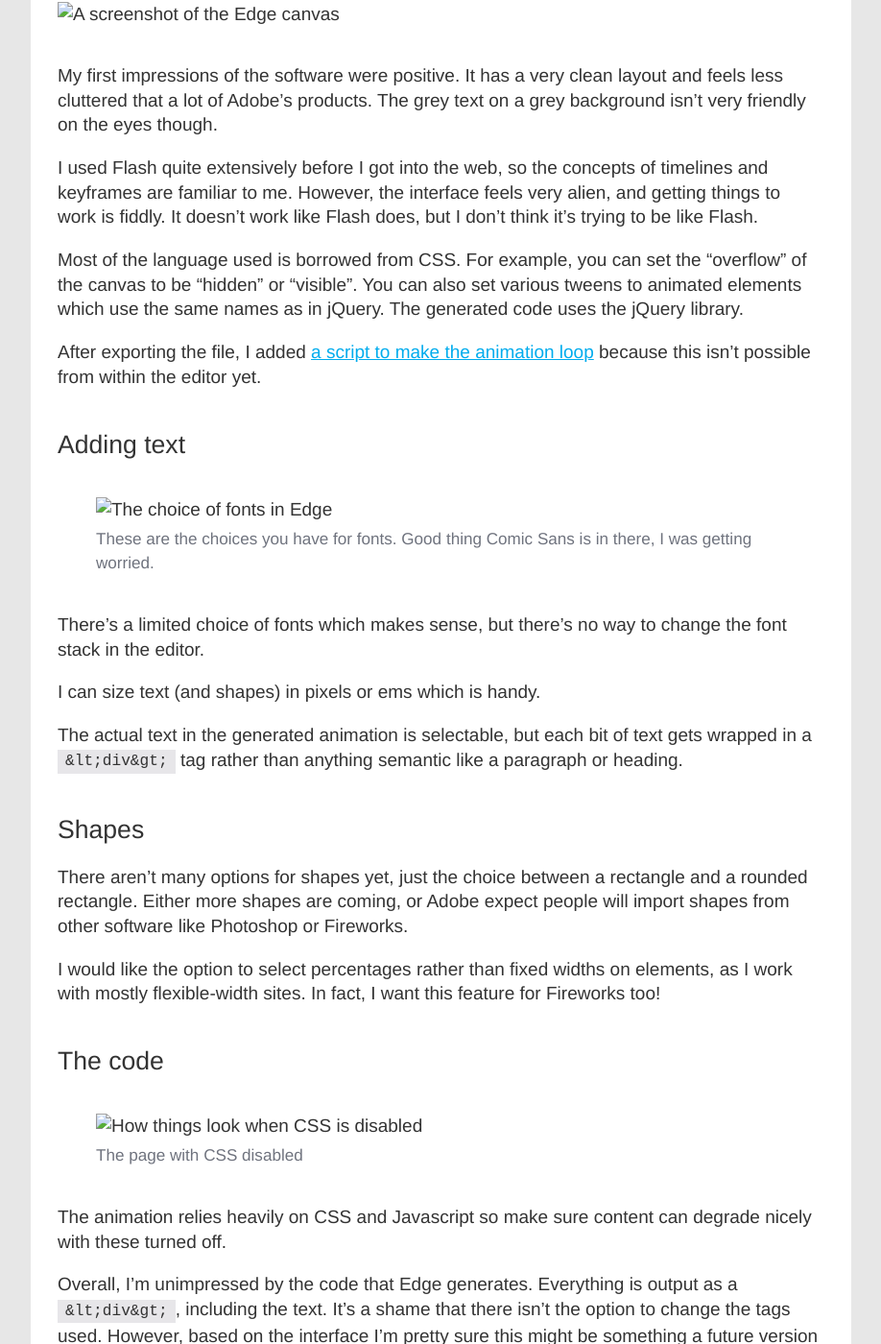
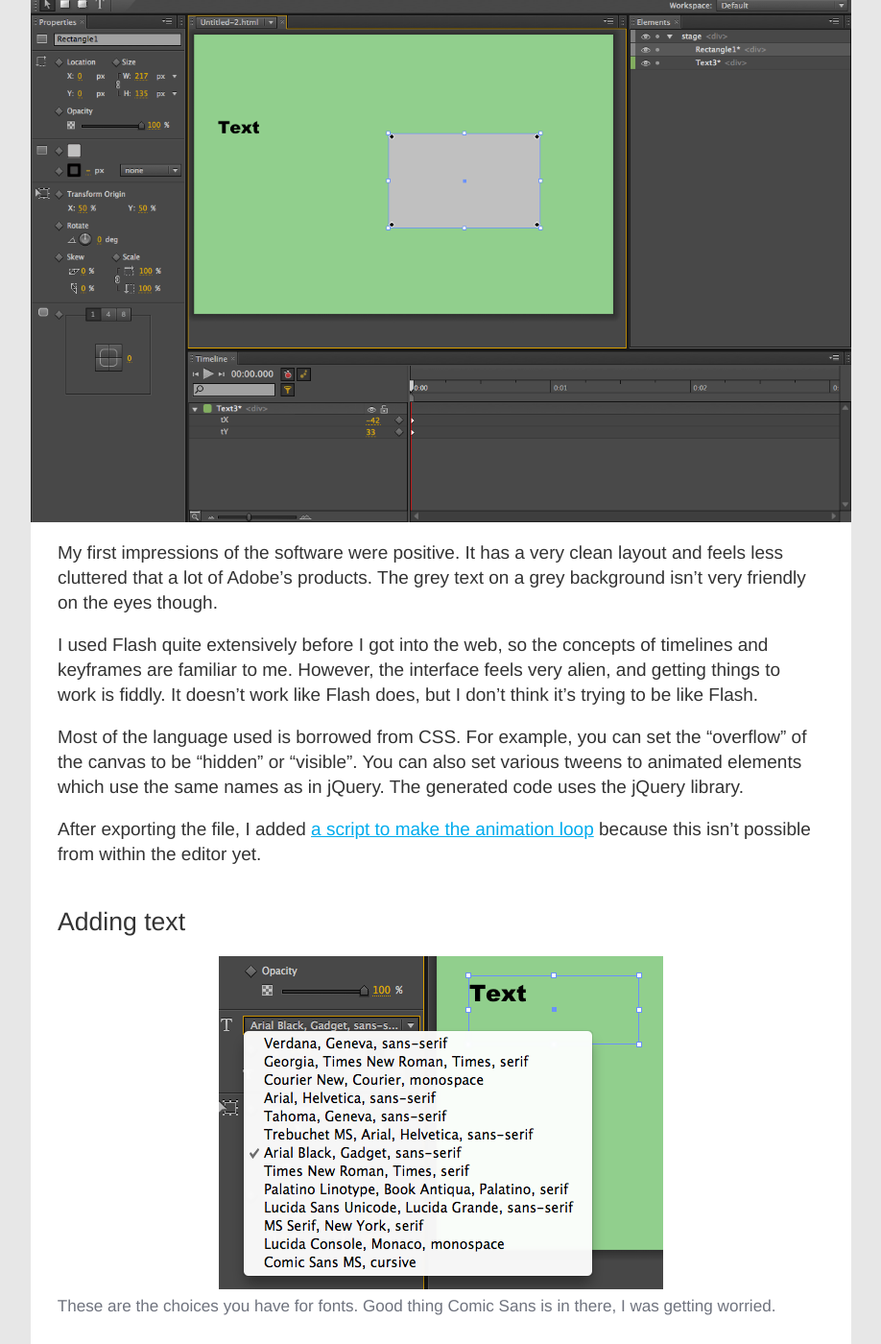
Before and after one commit to maban/maban, a Jekyll site: the page built from _posts/2011-08-01-58.html, in a window 1280 px wide and 1400 px high, scrolled down 675 px. Shown: the whole window at 96% size, without its empty margins (181-1099 px from the left). Built offline with Jekyll 4.4.1, drawn with Linux system fonts in a browser that asks for light colours; some of the changed text lies outside the part shown.

Commit message:
Clean up post 58

```diff
--- a/_posts/2011-08-01-58.html
+++ b/_posts/2011-08-01-58.html
@@ -1,34 +1,35 @@
 ---
 layout: post
 title: Experiments with Adobe Edge
-color: 516E68
 ---
 
 <p>A development version of <a href="http://labs.adobe.com/technologies/edge/">Adobe Edge</a> came out today, and I thought I&#8217;d give it a quick play to see whether it would be useful for any of the projects I&#8217;m working on.</p>
 <p>I&#8217;m trying to keep an open mind since the software is still in development, and I&#8217;m grateful to Adobe for releasing a version with the opportunity for developers to give feedback before the product is generally released.</p>
 
-<p>		<a href="http://dev.maban.co.uk/animation/hackasaurus-goggles/" class="see-more">View my demo</a></p>
+<p><a href="http://dev.maban.co.uk/animation/hackasaurus-goggles/">View my demo</a></p>
 
 <p>I built a quick demo animation to see if it could be used as part of the <a href="http://hackasaurus.org/goggles/">Hackasaurus X-ray goggles page</a>. Flash is blocked in a lot of places where we run workshops, so having a demo video of how to use the Goggles might be handy.</p>
 
 <h2>Using Edge</h2>
 
-<p>	<img src="http://maban.co.uk/image/article/screenshot-edge-canvas.png" alt="A screenshot of the Edge canvas" /></p>
+<div class="full">
+    <img src="/image/screenshot-edge-canvas.png" alt="A screenshot of the Edge canvas" />
+</div>
 
 <p>My first impressions of the software were positive. It has a very clean layout and feels less cluttered that a lot of Adobe&#8217;s products. The grey text on a grey background isn&#8217;t very friendly on the eyes though.</p>
 
 <p>I used Flash quite extensively before I got into the web, so the concepts of timelines and keyframes are familiar to me. However, the interface feels very alien, and getting things to work is fiddly. It doesn&#8217;t work like Flash does, but I don&#8217;t think it&#8217;s trying to be like Flash.</p>
 
-<p>Most of the language used is borrowed from <span class="caps">CSS</span>. For example, you can set the &#8220;overflow&#8221; of the canvas to be &#8220;hidden&#8221; or &#8220;visible&#8221;. You can also set various tweens to animated elements which use the same names as in jQuery. The generated code uses the jQuery library.</p>
+<p>Most of the language used is borrowed from CSS. For example, you can set the &#8220;overflow&#8221; of the canvas to be &#8220;hidden&#8221; or &#8220;visible&#8221;. You can also set various tweens to animated elements which use the same names as in jQuery. The generated code uses the jQuery library.</p>
 
 <p>After exporting the file, I added <a href="http://forums.adobe.com/message/3832931?tstart=0">a script to make the animation loop</a> because this isn&#8217;t possible from within the editor yet.</p>
 
 <h2>Adding text</h2>
 
-<p>	<figure class="pullout">
-	<img src="http://maban.co.uk/image/article/screenshot-edge-fonts.png" alt="The choice of fonts in Edge" />
+<figure class="full">
+	<img src="/image/screenshot-edge-fonts.png" alt="The choice of fonts in Edge" />
 	<figcaption>These are the choices you have for fonts. Good thing Comic Sans is in there, I was getting worried.</figcaption>
-</figure></p>
+</figure>
 
 <p>There&#8217;s a limited choice of fonts which makes sense, but there&#8217;s no way to change the font stack in the editor.</p>
 
@@ -44,22 +45,22 @@ color: 516E68
 
 <h2>The code</h2>
 
-<p>	<figure class="pullout">
-	<img src="http://maban.co.uk/image/article/screenshot-edge-cssdisabled.png" alt="How things look when CSS is disabled" />
-	<figcaption>The page with <span class="caps">CSS</span> disabled</figcaption>
-</figure></p>
+<figure class="full">
+	<img src="/image/screenshot-edge-cssdisabled.png" alt="How things look when CSS is disabled" />
+	<figcaption>The page with CSS disabled</figcaption>
+</figure>
 
-<p>The animation relies heavily on <span class="caps">CSS</span> and Javascript so make sure content can degrade nicely with these turned off.</p></p>
+<p>The animation relies heavily on CSS and Javascript so make sure content can degrade nicely with these turned off.</p></p>
 
 <p>Overall, I&#8217;m unimpressed by the code that Edge generates. Everything is output as a <code>&amp;lt;div&amp;gt;</code>, including the text. It&#8217;s a shame that there isn&#8217;t the option to change the tags used. However, based on the interface I&#8217;m pretty sure this might be something a future version will allow</p>
 
 <p>In the layer pane, each element has its tag labelled next to it. Since every element has the same <code>&amp;lt;div&amp;gt;</code> tag, why bother putting that label there at all unless an option was intended to be there to change it? So I&#8217;m hopeful.</p>
 
-<p>	<figure class="pushout">
-	<img src="http://maban.co.uk/image/article/screenshot-edge-labels.png" alt="Labels for each of the layers" />
-</figure></p>
+<figure class="full">
+	<img src="/image/screenshot-edge-labels.png" alt="Labels for each of the layers" />
+</figure>
 
-<p>The Edge team have also <a href="http://forums.adobe.com/message/3832667#3832667">hinted towards support for more <span class="caps">HTML</span> elements</a> in their forum <a href="http://forums.adobe.com/thread/884525">in response to Rob Hawkes&#8217;s question</a> about this same issue.</p>
+<p>The Edge team have also <a href="http://forums.adobe.com/message/3832667#3832667">hinted towards support for more HTML elements</a> in their forum <a href="http://forums.adobe.com/thread/884525">in response to Rob Hawkes&#8217;s question</a> about this same issue.</p>
 
 <h2>Marketing</h2>
 
```
Also changed, not shown: image/screenshot-edge-canvas.png (added), image/screenshot-edge-cssdisabled.png (added), image/screenshot-edge-fonts.png (added), image/screenshot-edge-labels.png (added).
